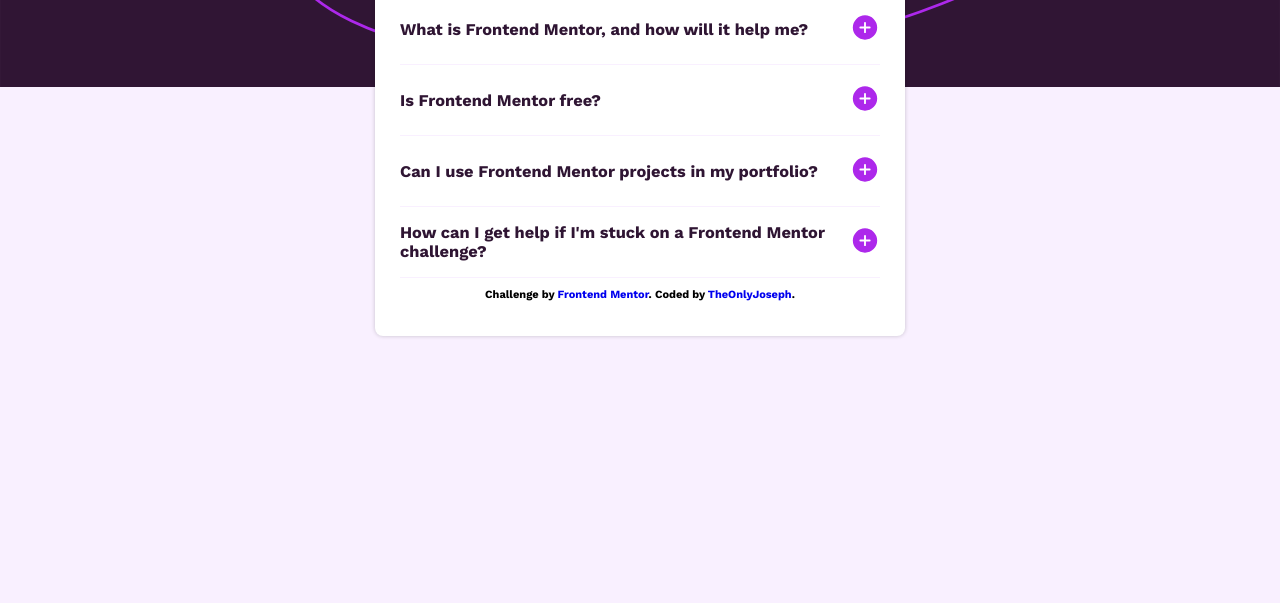
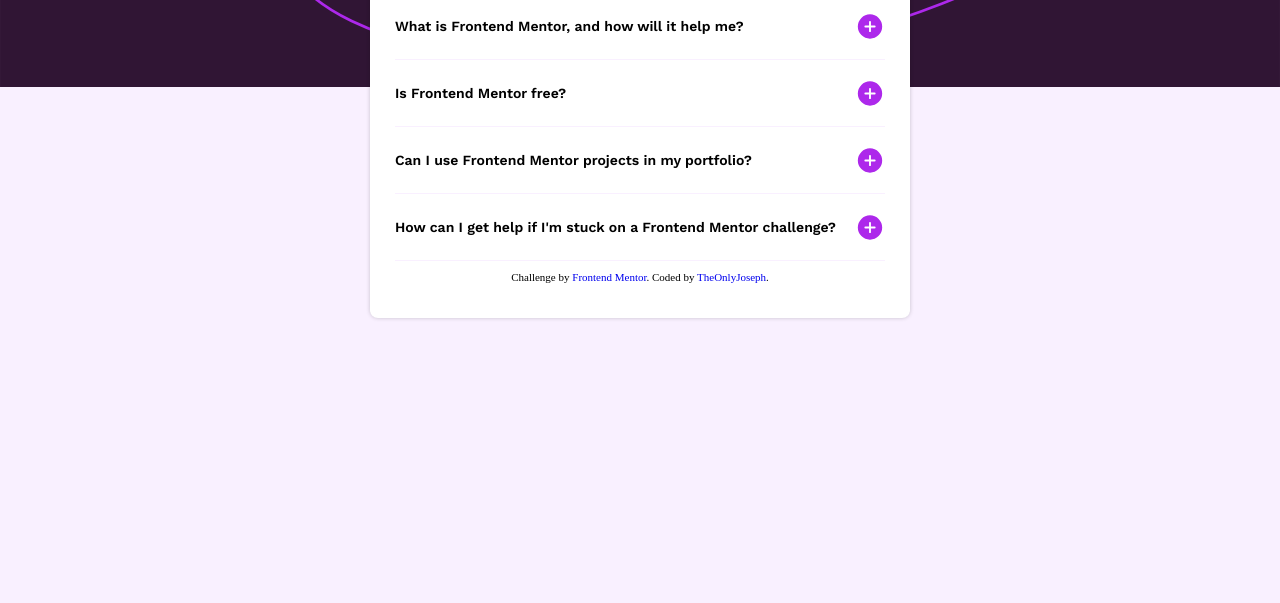
Before and after one commit to theonlyJoseph/accordion-component, a plain HTML site: page index.html in a window 1280 px wide. Shown: the part 197-800 px from the top of the page. Drawn offline with nearby package versions, Linux system fonts and the light colour scheme.

Commit message:
Update css

```diff
--- a/index.html
+++ b/index.html
@@ -33,69 +33,129 @@
     </div>
     <div class="card">
       <header class="card__header">
-        <span class="card__star-icon">
           <img
             id="star-icon"
             src="./assets/images/icon-star.svg"
             alt="Star icon"
           />
-        </span>
         <h1 class="card__title">FAQs</h1>
       </header>
       <div class="card__content">
-        <header class="card__question">
-          <h3>What is Frontend Mentor, and how will it help me?</h3>
-          <span class="card__icons">
-            <img id="reveal-icon" src="./assets/images/icon-plus.svg" alt="" />
-          </span>
-        </header>
-        <p class="card__answer">
-          Frontend Mentor offers realistic coding challenges to help developers
-          improve their frontend coding skills with projects in HTML, CSS, and
-          JavaScript. It's suitable for all levels and ideal for portfolio
-          building.
+        <div class="card__question">
+          <button
+            type="button
+            id="accordion-header-1"
+            aria-controls="accordion-panel-1"
+            aria-expanded="false"
+            data-accordion-header
+          >
+            What is Frontend Mentor, and how will it help me?
+          </button>
+          <img id="reveal-icon" src="./assets/images/icon-plus.svg" aria-hidden="true"/>
+        </div>
+        <section
+          class="card__answer"
+          id="accordion-panel-1"
+          aria-labelledby="accordion-header-1"
+          hidden
+        >
+          <p>
+            Frontend Mentor offers realistic coding challenges to help
+            developers improve their frontend coding skills with projects in
+            HTML, CSS, and JavaScript. It's suitable for all levels and ideal
+            for portfolio building.
           </p>
+        </section>
+
+        <div class="card__question">
+          <button
+            type="button"
+            id="accordion-header-2"
+            aria-controls="accordion-panel-2"
+            aria-expanded="false"
+            data-accordion-header
+          >
+            Is Frontend Mentor free?
+          </button>
+          <img
+            id="reveal-icon"
+            src="./assets/images/icon-plus.svg"
+            aria-hidden="true"
+          />
         </div>
-      <div class="card__content">
-        <header class="card__question">
-          <h3>Is Frontend Mentor free?</h3>
-          <span class="card__icons">
-            <img id="reveal-icon" src="./assets/images/icon-plus.svg" alt="" />
-          </span>
-        </header>
-        <p class="card__answer">
+        <section
+          class="card__answer"
+          id="accordion-panel-2"
+          aria-labelledby="accordion-header-2"
+          hidden
+        >
+          <p>
             Yes, Frontend Mentor offers both free and premium coding challenges,
-          with the free option providing access to a range of projects suitable
-          for all skill levels.
+            with the free option providing access to a range of projects
+            suitable for all skill levels.
           </p>
+        </section>
+
+        <div class="card__question">
+          <button
+            type="button"
+            id="accordion-header-3"
+            aria-controls="accordion-panel-3"
+            aria-expanded="false"
+            data-accordion-header
+          >
+            Can I use Frontend Mentor projects in my portfolio?
+          </button>
+          <img
+            id="reveal-icon"
+            aria-hidden="true"
+            src="./assets/images/icon-plus.svg"
+            alt=""
+          />
         </div>
-      <div class="card__content">
-        <header class="card__question">
-          <h3>Can I use Frontend Mentor projects in my portfolio?</h3>
-          <span class="card__icons">
-            <img id="reveal-icon" src="./assets/images/icon-plus.svg" alt="" />
-          </span>
-        </header>
-        <p class="card__answer">
+        <section
+          class="card__answer"
+          id="accordion-panel-3"
+          aria-labelledby="accordion-header-3"
+          hidden
+        >
+          <p>
             Yes, you can use projects completed on Frontend Mentor in your
-          portfolio. It's an excellent way to showcase your skills to potential
-          employers!
+            portfolio. It's an excellent way to showcase your skills to
+            potential employers!
           </p>
+        </section>
+
+        <div class="card__question">
+          <button
+            type="button"
+            id="accordion-header-4"
+            aria-controls="accordion-panel-4"
+            aria-expanded="false"
+            data-accordion-header
+          >
+            How can I get help if I'm stuck on a Frontend Mentor challenge?
+          </button>
+          <img
+            id="reveal-icon"
+            aria-hidden="true"
+            src="./assets/images/icon-plus.svg"
+            alt=""
+          />
         </div>
-      <div class="card__content">
-        <header class="card__question">
-          <h3>
-            How can I get help if I'm stuck on a Frontend Mentor challenge?
-          </h3>
-          <span class="card__icons">
-            <img id="reveal-icon" src="./assets/images/icon-plus.svg" alt="" />
-          </span>
-        </header>
-        <p class="card__answer">
+
+        <section
+          class="card__answer"
+          id="accordion-panel-4"
+          aria-labelledby="accordion-header-4"
+          hidden
+        >
+          <p>
             The best place to get help is inside Frontend Mentor's Discord
-          community. There's a help channel where you can ask questions and seek
-          support from other community members.
+            community. There's a help channel where you can ask questions and
+            seek support from other community members.
           </p>
+        </section>
       </div>
       <div class="attribution">
         Challenge by
--- a/index.js
+++ b/index.js
@@ -1,50 +1,28 @@
-const content = document.querySelectorAll(".card__content");
-const icon = document.querySelectorAll("#reveal-icon");
+const header = document.querySelectorAll("[data-accordion-header]");
 
-const openContent = (item, header) => {
-  item.classList.toggle("open");
-
-  const answer = item.querySelector(".card__answer");
-  const icon = header.querySelector("#reveal-icon");
-  if (item.classList.contains("open")) {
-    answer.style.height = `${answer.scrollHeight}px`;
-
+header.forEach((item) => {
+  let answer = item.parentElement.nextElementSibling;
+  item.addEventListener("click", (e) => {
+    let expanded = item.getAttribute("aria-expanded") === "true" || false;
+    let icon = item.parentElement.querySelector("#reveal-icon");
     icon.setAttribute("src", "./assets/images/icon-minus.svg");
-  } else {
-    answer.style.height = `0px`;
-    icon.setAttribute("src", "./assets/images/icon-plus.svg");
-  }
-};
-
-const closeContent = (index1) => {
-  content.forEach((newItem, newIndex) => {
-    if (index1 !== newIndex) {
-      newItem.classList.remove("open");
-
-      const answer = newItem.querySelector(".card__answer");
-      const icon = newItem.querySelector("#reveal-icon");
-      answer.style.height = `0px`;
+    answer.hidden = expanded;
+    item.setAttribute("aria-expanded", !expanded);
+    if (expanded) {
       icon.setAttribute("src", "./assets/images/icon-plus.svg");
     }
   });
-};
+});
 
-content.forEach((item, index) => {
-  const header = item.querySelector(".card__question");
-  header.addEventListener("click", (e) => {
-    // set event target to header
-    const curentItem = e.target.closest(".card__question");
+// const closeContent = (index1) => {
+//   content.forEach((newItem, newIndex) => {
+//     if (index1 !== newIndex) {
+//       newItem.classList.remove("open");
 
-    openContent(item, header, curentItem);
-    closeContent(index);
-    // Expand and close focused element on 'Enter' key press
-    window.addEventListener("keypress", (e) => {
-      let eventKey = e.key;
-
-      if (eventKey === "Enter") {
-        openContent(item, curentItem);
-        closeContent(index);
-      }
-    });
-  });
-});
+//       const answer = newItem.querySelector(".card__answer");
+//       const icon = newItem.querySelector("#reveal-icon");
+//       answer.style.height = `0px`;
+//       icon.setAttribute("src", "./assets/images/icon-plus.svg");
+//     }
+//   });
+// };
--- a/styles/_mixins.scss
+++ b/styles/_mixins.scss
@@ -2,4 +2,5 @@
   display: flex;
   justify-content: $justify-content;
   align-items: center;
+  flex-wrap: nowrap;
 }
--- a/styles/styles.scss
+++ b/styles/styles.scss
@@ -1,20 +1,29 @@
 @import url("https://fonts.googleapis.com/css2?family=Work+Sans:wght@400;600;700&display=swap");
 
-@import url("./_variables");
+@import "_variables";
 
-@import url("./_mixins");
+@import "_mixins";
 
 *,
-::after,
-::before,
-li,
-ul,
-a {
+*::before,
+*::after {
+  box-sizing: border-box;
   margin: 0;
   padding: 0;
-  box-sizing: border-box;
   list-style: none;
   text-decoration: none;
+  border: 0;
+}
+
+button {
+  font: unset;
+  outline: none;
+  padding: 1.5rem 0;
+  margin: 0;
+  background-color: inherit;
+  border: 0;
+  white-space: normal;
+  text-align: left;
 }
 
 html {
@@ -37,7 +46,7 @@ body {
 
 .card {
   position: absolute;
-  max-width: 53rem;
+  max-width: 54rem;
   width: 100%;
   top: 15%;
   left: 50%;
@@ -53,41 +62,37 @@ body {
 
     .card__title {
       margin-left: 2rem;
+      font: $font-title-bold;
       font-size: 3rem;
-      font: $font-title-bold;
       color: $darkPurple;
     }
 
     #star-icon {
-      height: 2em;
-      width: 2em;
+      width: 3rem;
       position: relative;
       top: 0.125em;
     }
   }
 }
 
-.card__content {
+.card__question {
+  @include flexCenter(space-between);
+
+  min-height: 5rem;
+
+  font: $font-title-normal;
+  color: $darkPurple;
   padding: 1rem 0;
   overflow: hidden;
   border-bottom: 1px solid $lightPink;
 
-  .card__question {
-    @include flexCenter(space-between);
-
-    min-height: 5rem;
-    font: $font-title-normal;
-    color: $darkPurple;
-    transition: all 0.2s linear;
+  button:hover {
+    color: $pink;
     cursor: pointer;
-
-    &:hover {
-      color: $pink;
-    }
   }
 }
 
-.card__question.open {
+.card__question {
   min-height: 35px;
 }
 
@@ -100,9 +105,11 @@ body {
   line-height: 1.5;
   overflow: hidden;
   transition: all 0.3s linear;
+  text-align: left;
 }
 
-.card__answer.open {
+.card__answer:not([aria-hidden="true"]) {
+  height: fit-content;
   padding: 1rem 0;
 }
 
```
Also changed, not shown: styles/styles.css, 1 other file. Lines whose indentation alone changed are shown as unchanged.
